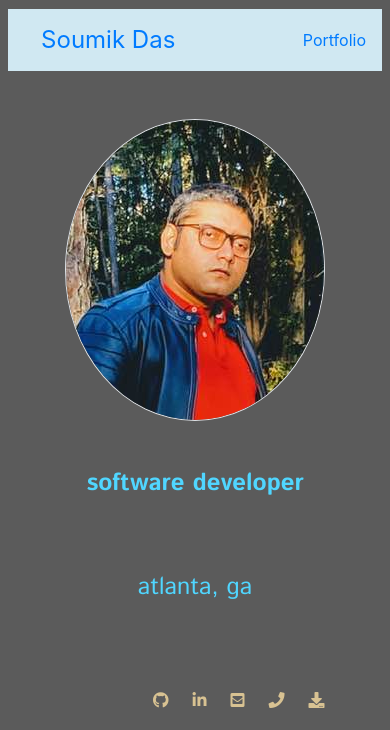
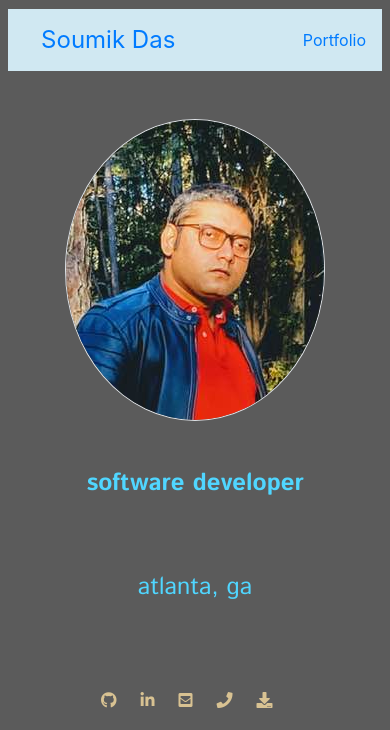
Before and after one commit to dassoumik/portfolio, a plain HTML site: page index.html in a window 390 px wide. Shown: the top 730 px of the page. Drawn offline with nearby package versions, Linux system fonts and the light colour scheme.

Commit message:
added mobile media queries

```diff
--- a/assets/styles/style.css
+++ b/assets/styles/style.css
@@ -201,3 +201,12 @@ div.fixed {
         }
     }
 } */
+
+@media screen and (max-width: 500px) {
+    div.fixed {
+        position: -webkit-sticky; /* Safari */
+        position: sticky;
+        bottom: 0;
+        right: 67.0%;
+    }
+}
```
